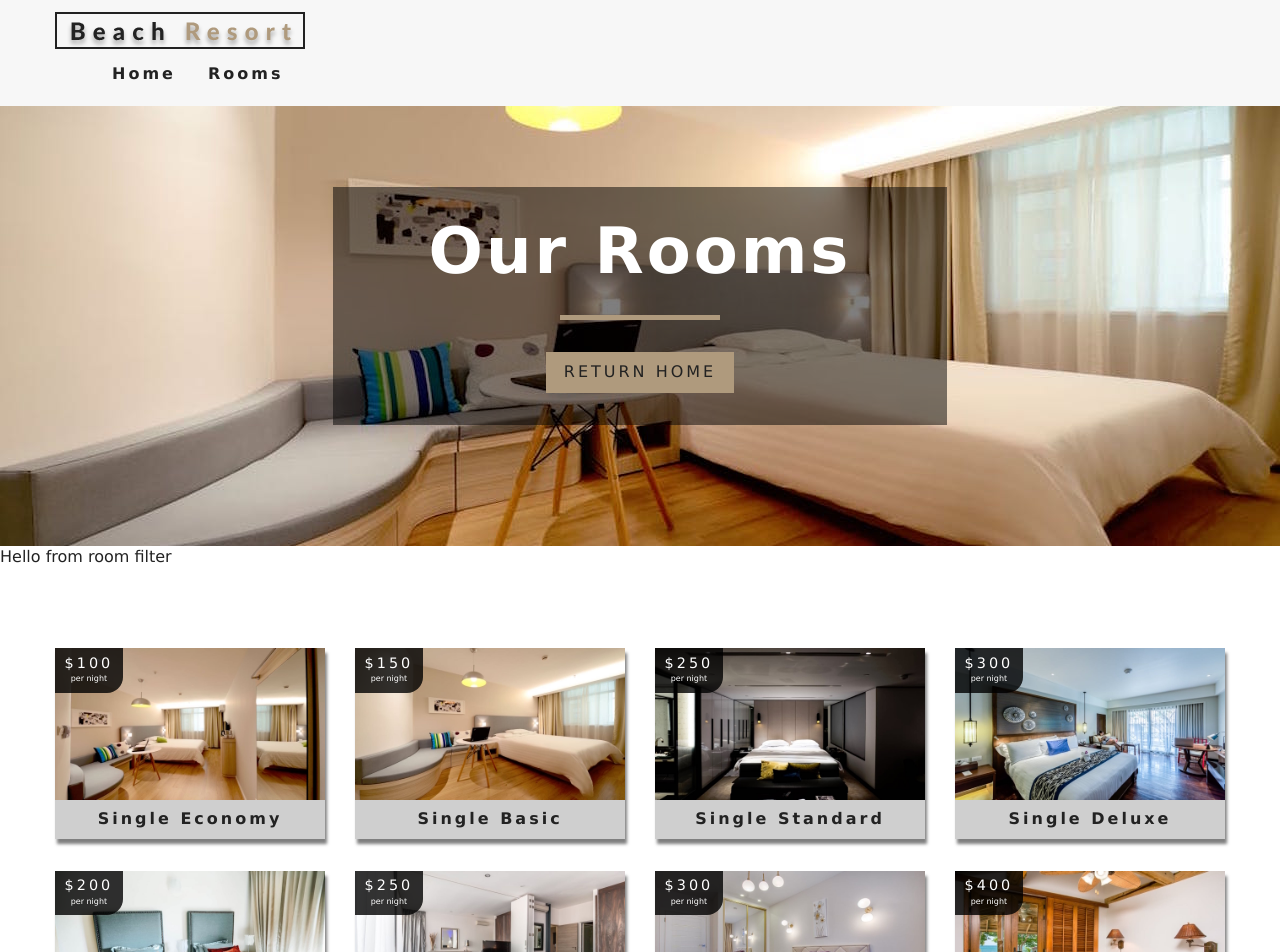
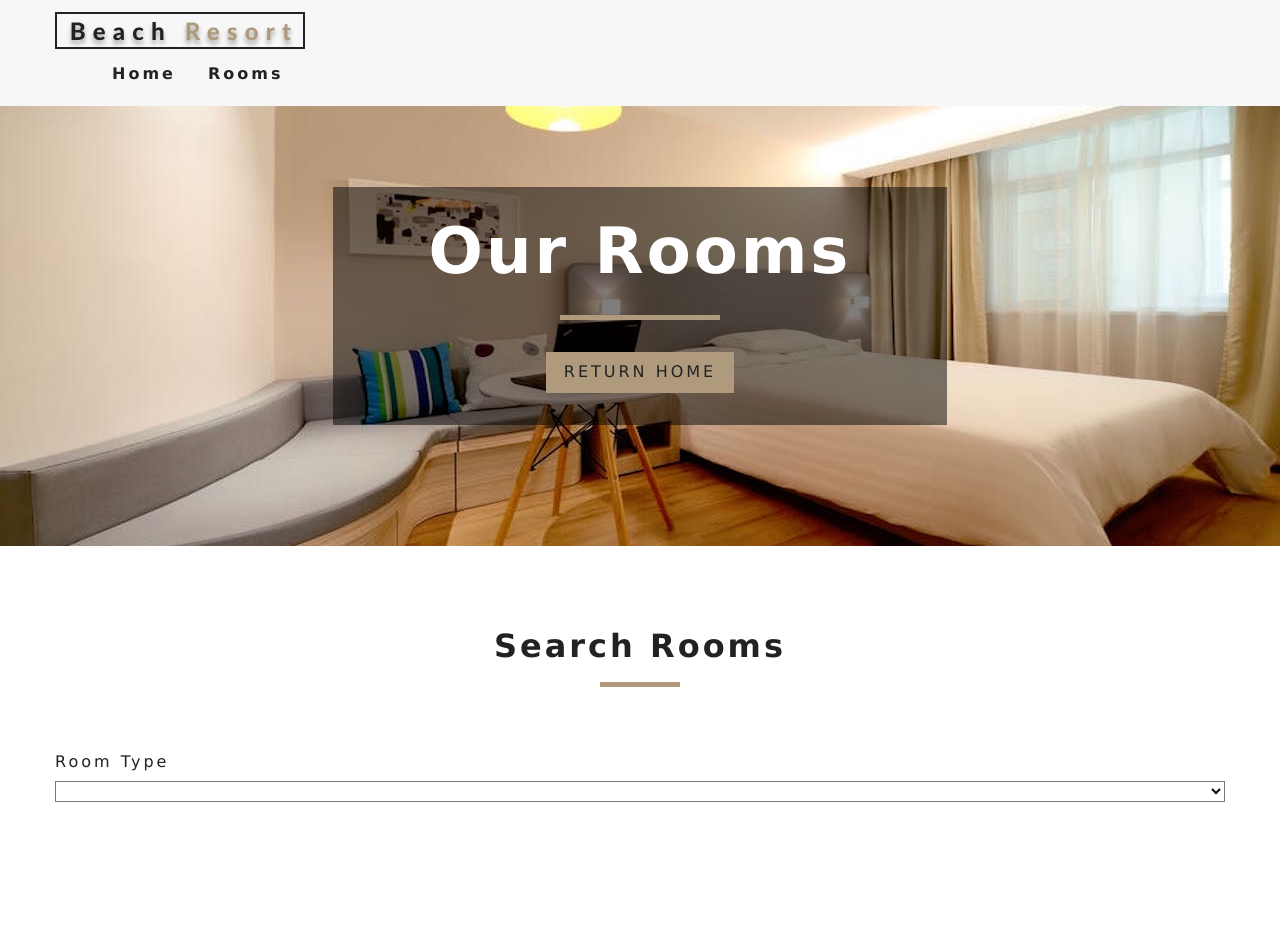
Before and after one commit to uly-ana/hotel, a React (Create React App) app: page /rooms in a window 1280 px wide. Shown: the top 952 px of the page. Built offline with nearby package versions, Linux system fonts and the light colour scheme.

Commit message:
added title and room-type filter

```diff
--- a/src/components/RoomFilter.js
+++ b/src/components/RoomFilter.js
@@ -1,9 +1,27 @@
 import React from 'react'
+import {useContext} from 'react'
+import {RoomContext} from '../context'
+import Title from '../components/Title'
 
 export default function RoomFilter() {
+    const context = useContext(RoomContext);
+    const {
+        handleChange, type, capacity, price, minPrice, maxPrice, minSize, maxSize, breakfast, pets
+    } = context;
+
+
     return (
-        <div>
-            Hello from room filter
-        </div>
+        <section className="filter-container">
+            <Title title="search rooms"/>
+            <form className="filter-form">
+                {/* select type */}
+                <div className="form-group">
+                <label htmlFor="type">room type</label>
+                <select name="type" id="type" value={type} className="form-control" onChange={handleChange}></select>
+
+                </div>
+                {/* end select type */}
+            </form>
+        </section>
     )
 }
```
